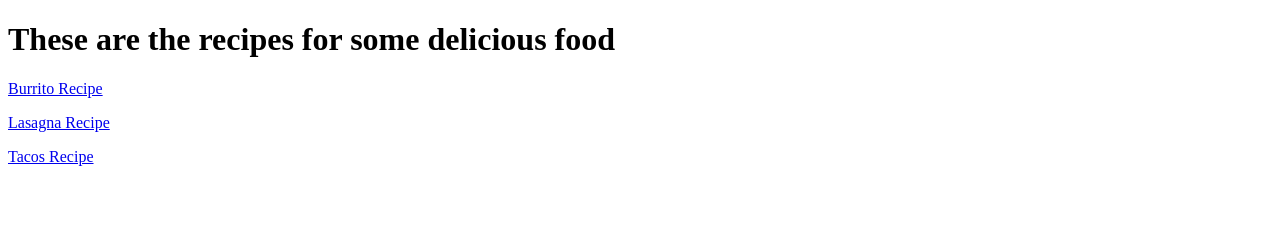
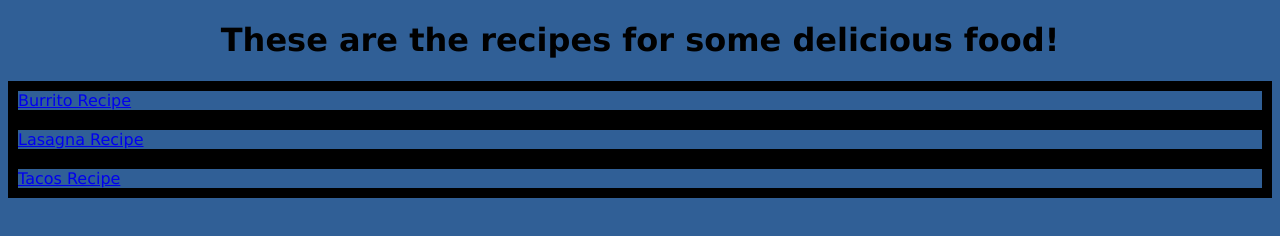
Before and after one commit to networknadgers/networknadgers, a plain HTML site: page index.html in a window 1280 px wide. Drawn offline with Linux system fonts and the light colour scheme.

Commit message:
Add new code for practice of CSS

```diff
--- a/index.html
+++ b/index.html
@@ -4,14 +4,14 @@
     <meta charset="UTF-8">
     <meta name="viewport" content="width=device-width, initial-scale=1.0">
     <title>Recipes for Disaster</title>
-    <link rel="stylesheet" href="stylesheet.css">
+    <link rel="stylesheet" href="style.css">
 </head>
 <body>
-    <h1 class="header">These are the recipes for some delicious food</h1>
-    <div class="list">
-        <p><a href="/recipes2.0/burrito.html" target="_blank">Burrito Recipe</a></p>
-        <p><a href="/recipes2.0/lasagna.html" target="_blank">Lasagna Recipe</a></p>
-        <p><a href="/recipes2.0/tacos.html" target="_blank">Tacos Recipe</a></p>
+    <h1 class="header">These are the recipes for some delicious food!</h1>
+    <div>
+        <div class="list"><a href="/food/burrito.html" target="_blank">Burrito Recipe</a></div>
+        <div class="list"><a href="/food/lasagna.html" target="_blank">Lasagna Recipe</a></div>
+        <div class="list"><a href="/food/tacos.html" target="_blank">Tacos Recipe</a></div>
     </div>
 </body>
 </html>
--- a/style.css
+++ b/style.css
@@ -4,15 +4,20 @@ body {
     background-color: rgb(48, 95, 150);
 }
 
-.list {
-    text-align: center;
-}
-
 .header {
     text-align: center;
 }
 
-p {
-    color: white;
+.div {
     background-color: yellow;
+    border:5px solid black;
+    padding: 30px;
+    margin: 60px 0;
+    text-align:center;
 }
+
+.list {
+    display:block;
+    border:10px solid black;
+
+}
```
